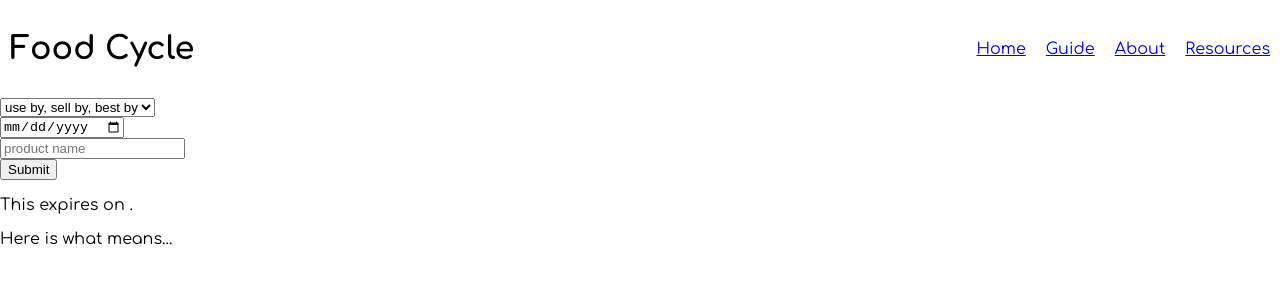
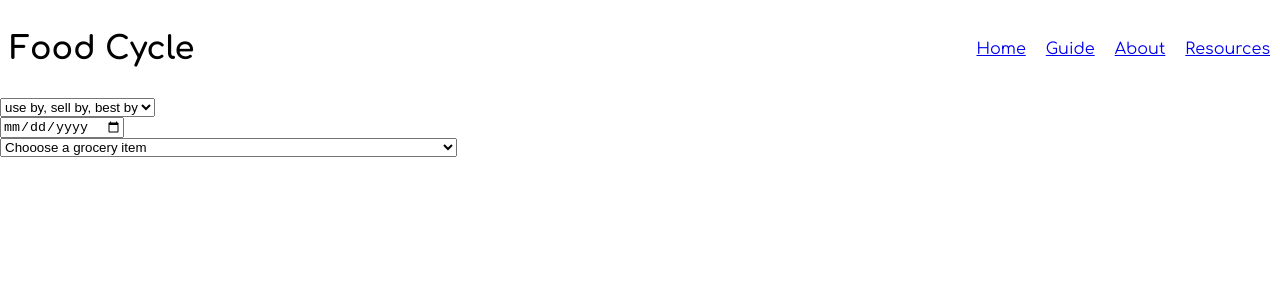
Before and after one commit to UW-INFO442-AU21/group1-jeremys-goats, a React (Create React App) app: page /guide in a window 1280 px wide. Shown: the top 300 px of the page. Built offline with nearby package versions, Linux system fonts and the light colour scheme.

Commit message:
date calc now works

```diff
--- a/package.json
+++ b/package.json
@@ -6,6 +6,7 @@
     "@testing-library/jest-dom": "^5.11.4",
     "@testing-library/react": "^11.1.0",
     "@testing-library/user-event": "^12.1.10",
+    "dayjs": "^1.10.7",
     "react": "^17.0.2",
     "react-burger-menu": "^3.0.6",
     "react-dom": "^17.0.2",
--- a/src/Components/Guide/Guide.jsx
+++ b/src/Components/Guide/Guide.jsx
@@ -1,27 +1,121 @@
-import { useEffect, useState } from 'react';
+import dayjs from 'dayjs';
+import { useState, useEffect } from 'react';
 import './guide.css';
+var customParseFormat = require('dayjs/plugin/customParseFormat');
+var localizedFormat = require('dayjs/plugin/localizedFormat');
 
 export function GuideForm() {
     const [dateType, setDateType] = useState("");
-    const [date, setDate] = useState([]);
+    const [date, setDate] = useState("");
     const [name, setName] = useState("");
+    const [data, setData] = useState(null);
+    const [expDateFridge, setExpDateFridge] = useState("");
+    const [expDateFreeze, setExpDateFreeze] = useState("");
+
+    useEffect(() => {
+        fetch("csvjson.json")
+                .then(res => res.json())
+                .then(jsonData =>
+                    jsonData.map(
+                        item =>
+                            <option key={item["Item Name"]} label={item["Item Name"]} value={JSON.stringify(item)}>
+                                {item["Item Name"]}
+                            </option>
+                        )
+                )
+                .then(elementData => setData(elementData))
+    }, []);
+
+
+
+    useEffect(() => {
+        const calcDate = (type, setFn) => {
+            const fridgeWords = name[type].split(' ');
+            let fridgeCase = fridgeWords.pop();
+            const fridgeTime = fridgeWords.pop();
+
+            if (fridgeCase.slice(-1) === 's') {
+                fridgeCase = fridgeCase.slice(0, -1);
+            }
+
+            console.log(date);
+
+            dayjs.extend(customParseFormat);
+            dayjs.extend(localizedFormat);
+            const startDate = dayjs(date, "YYYY-MM-DD");
+            const newDate = startDate.add(fridgeTime, fridgeCase);
+
+            setFn(newDate.format("LL"));
+        }
+
+        if (date !== "" && name !== "") {
+            calcDate("Refrigerator", setExpDateFridge);
+            calcDate("Freezer", setExpDateFreeze);
+        }
+    }, [date, name])
+
+    const wrangleName = item => {
+        const formattedName = JSON.parse(item);
+        console.log(formattedName);
+        setName(formattedName);
+    }
 
     const typeOptions = ['use by', 'sell by', 'best by'];
 
     return (
         <form>
-            <select className="dateType" type="dateType" value={dateType}
-                onChange={(e) => setDateType(e.target.value)}>
-                <option value="" disabled selected hidden>use by, sell by, best by</option>
+            <select
+                className="dateType"
+                type="dateType"
+                value={dateType}
+                onChange={(e) => setDateType(e.target.value)}
+            >
+                <option
+                    value=""
+                    disabled
+                    selected
+                    hidden
+                    >use by, sell by, best by
+                </option>
                 {typeOptions.map(type => <option key={type}>{type}</option>)}
-            </select><br/>
-            <input name="date" type="date" value={date}
-                onChange={(e) => setDate(e.target.value)}/><br/>
-            <input name="product" type="text" value={name} placeholder="product name"
-                onChange={(e) => setName(e.target.value)}/><br/>
-            <button type="submit">Submit</button>
-            <p>This {name} expires on {date}.</p>
-            <p>Here is what {dateType} means...</p>
+
+            </select>
+
+            <br/>
+
+            <input
+            name="date"
+            type="date"
+            value={date}
+            onChange={(e) => setDate(e.target.value)}/>
+
+            <br/>
+
+            <select
+                name="product"
+                type="name"
+                value={name["Item Name"]}
+                onChange={(e) => wrangleName(e.target.value)}
+            >
+
+                <option
+                    value=""
+                    disabled
+                    selected
+                    hidden
+                    >Chooose a grocery item
+                </option>
+                {data}
+            </select>
+
+            <br/>
+
+            <p>
+                {
+                name === "" || date === "" ? `` : `${name["Item Name"]} will expire on ${expDateFridge} in the fridge and ${expDateFreeze} in the freezer.`
+                }
+            </p>
+            <p>{dateType === "" ? `` : `Here is what ${dateType} means...`}</p>
         </form>
     );
 }
--- a/src/Pages/Guide.jsx
+++ b/src/Pages/Guide.jsx
@@ -1,19 +1,10 @@
-import { useEffect, useState } from 'react';
 import { GuideForm } from "../Components/Guide/Guide"
 
 const Guide = () => {
-    const [data, setData] = useState(null);
 
-    useEffect(() => {
-        fetch("csvjson.json")
-                .then(res => res.json())
-                .then(jsonData => setData(jsonData));
-    }, [])
-
-    console.log(data)
     return (
         <div>
-            <GuideForm/>
+            <GuideForm />
         </div>
     )
 }
```
Also changed, not shown: 1 other file (tests, documents, lock files or other folders).
